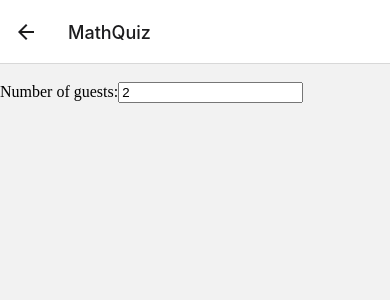
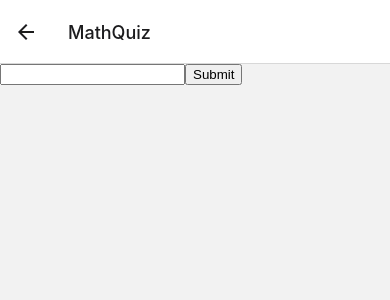
Before and after one commit to alanpnguyen123/portfolio2, a React Native app in the folder quizapp/: screen /MathQuiz in a window 390 px wide. Shown: the top 300 px of the page. Built offline with nearby package versions, Linux system fonts and the light colour scheme.

Commit message:
April 25, 2022 7:07 PM

```diff
--- a/quizapp/screens/MathQuiz.js
+++ b/quizapp/screens/MathQuiz.js
@@ -1,39 +1,38 @@
-import * as React from 'react';
 import { styles } from '../App'
+import React, { Component } from 'react';
 
-export default class QuizScreen extends React.Component {
-    constructor(props) {
-      super(props);
-      this.state = {
-        numberOfGuests: 2
-      };
+export default class QuizScreen extends Component {
 
-      this.handleInputChange = this.handleInputChange.bind(this);
-    }
+constructor(props){
+super(props);
 
-    handleInputChange(event) {
-      const target = event.target;
-      const value = target.type === 'checkbox' ? target.checked : target.value;
-      const name = target.name;
+this.state = {
+  username : ''
+}
 
-      this.setState({
-        [name]: value
-      });
-    }
+this.updateInput = this.updateInput.bind(this);
+this.handleSubmit = this.handleSubmit.bind(this);
+}
 
-    render() {
-      return (
-        <form>
-          <br />
-          <label>
-            Number of guests:
-            <input
-              name="numberOfGuests"
-              type="number"
-              value={this.state.numberOfGuests}
-              onChange={this.handleInputChange} />
-          </label>
-        </form>
-      );
-    }
+
+updateInput(event){
+this.setState({username : event.target.value})
 }
+
+
+handleSubmit(){
+console.log('Your input value is: ' + this.state.username)
+//Send state to the server code
+}
+
+
+
+render(){
+return (
+    <div>
+    <input type="text" onChange={this.updateInput}></input>
+    <input type="submit" onClick={this.handleSubmit} ></input>
+    </div>
+  );
+}
+}
```
